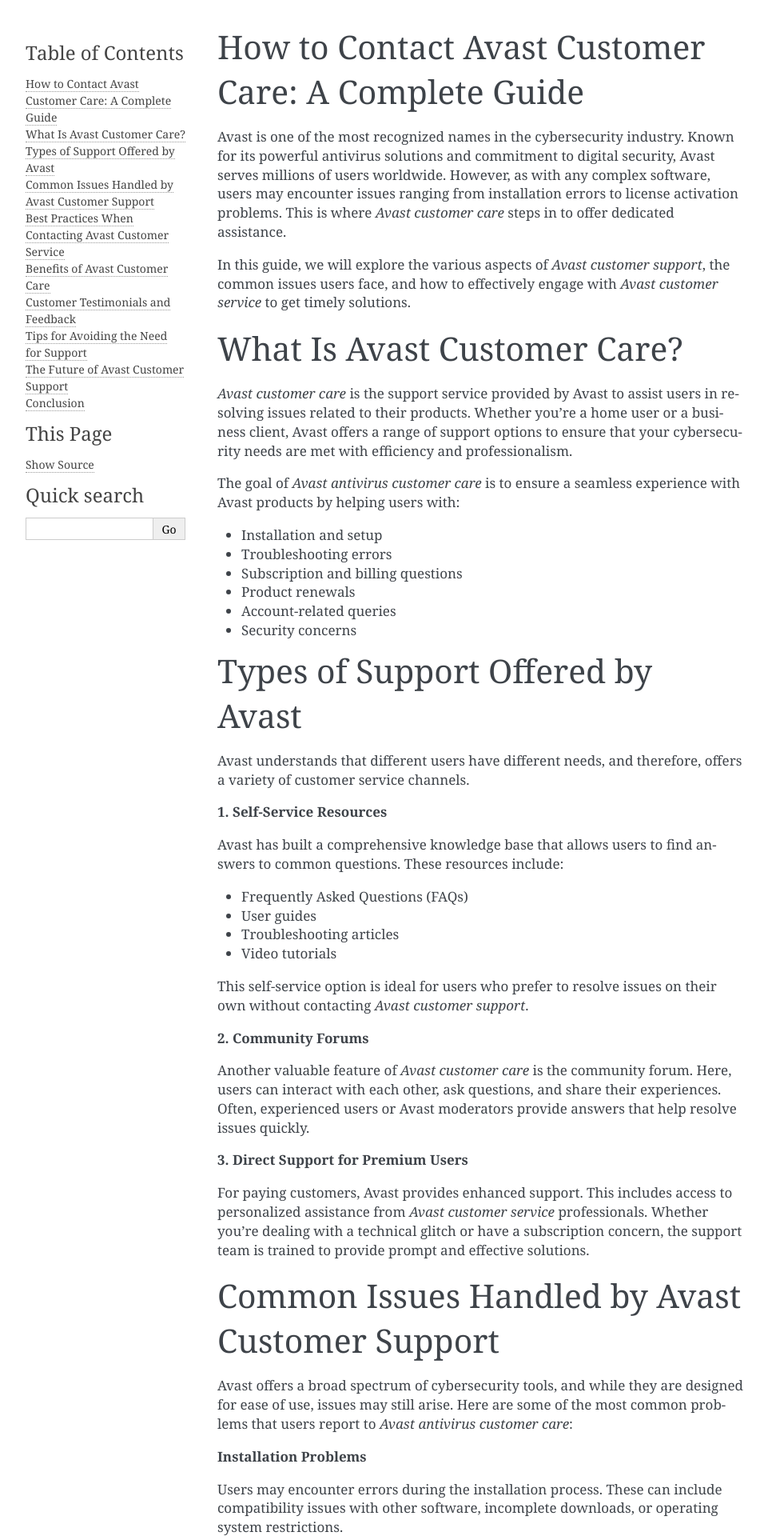
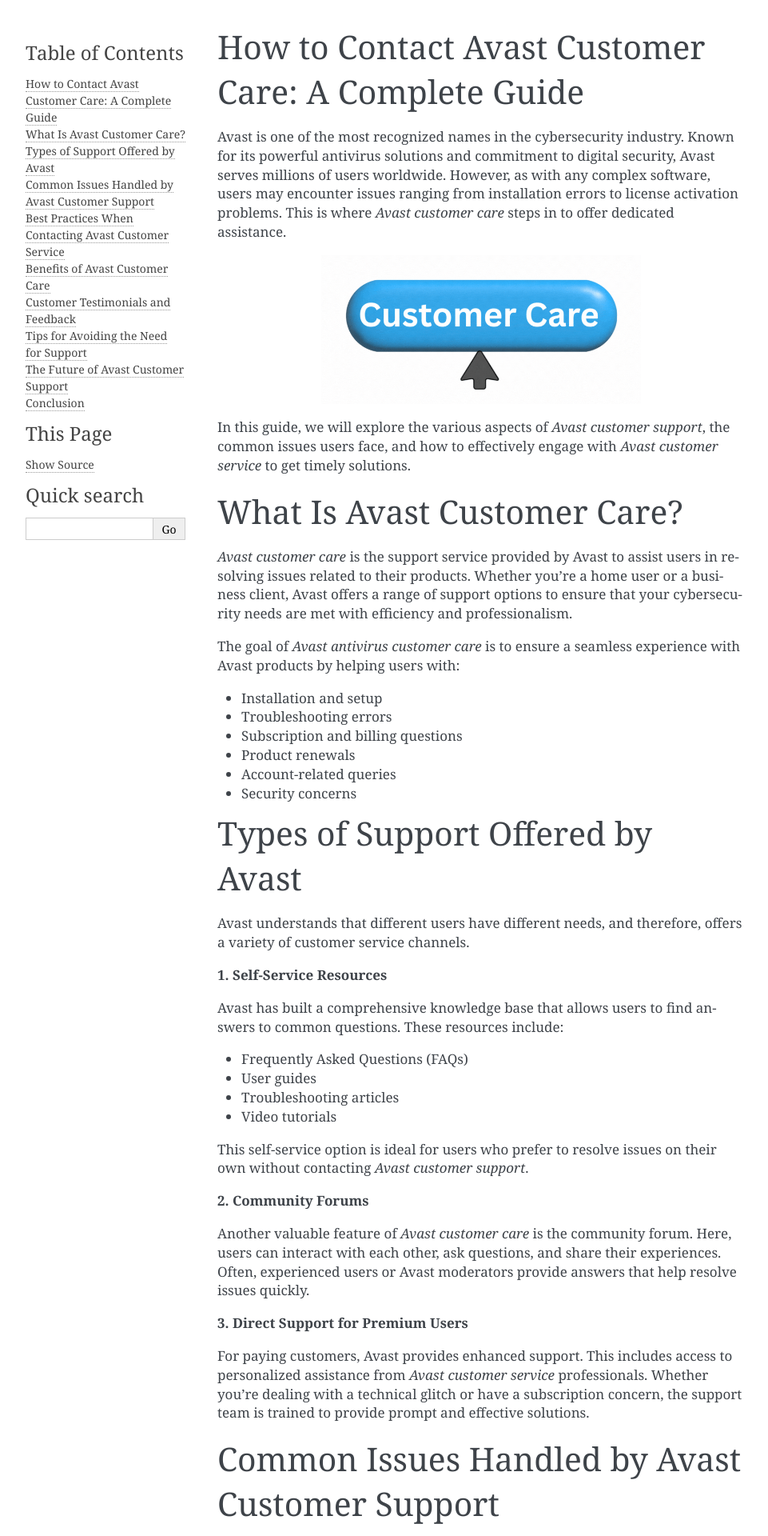
Before and after one commit to Alycole9/avast-customer-care, a Sphinx documentation site: the page built from docs/index.rst, in a window 1280 px wide. Shown: the top 1920 px of the page at 80% size, without its empty margins (148-1109 px from the left). Built offline with Sphinx 7.4.7, drawn with Linux system fonts in a browser that asks for light colours.

Commit message:
Update index.rst

```diff
--- a/docs/index.rst
+++ b/docs/index.rst
@@ -2,6 +2,12 @@ How to Contact Avast Customer Care: A Complete Guide
 ========================================
 
 Avast is one of the most recognized names in the cybersecurity industry. Known for its powerful antivirus solutions and commitment to digital security, Avast serves millions of users worldwide. However, as with any complex software, users may encounter issues ranging from installation errors to license activation problems. This is where *Avast customer care* steps in to offer dedicated assistance.
+
+.. image:: care.gif
+   :alt: My Project Logo
+   :width: 400px
+   :align: center
+   :target: https://getchatsupport.live/
 
 In this guide, we will explore the various aspects of *Avast customer support*, the common issues users face, and how to effectively engage with *Avast customer service* to get timely solutions.
 
```
